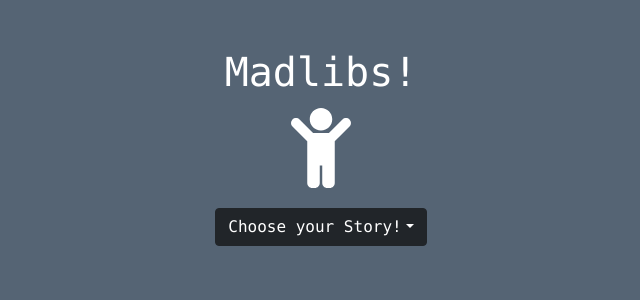
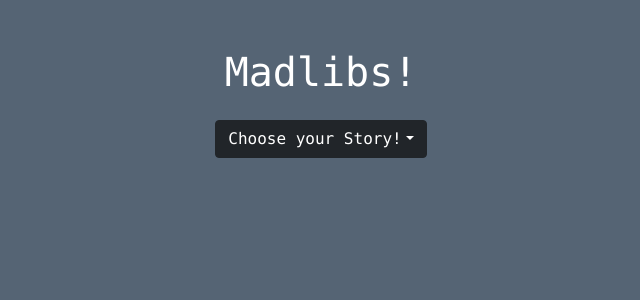
Before and after one commit to sammerham/mad_libs_react, a React (Create React App) app: page / in a window 1280 px wide. Shown: the top 300 px of the page, without its empty margins (319-959 px from the left). Built offline with nearby package versions, Linux system fonts and the light colour scheme.

Commit message:
removed icon

```diff
--- a/src/Madlibs.js
+++ b/src/Madlibs.js
@@ -2,10 +2,10 @@ import React, { useState } from "react";
 import StoryForm from "./StoryForm";
 import StoryChoices from "./StoryChoices";
 import "./Madlibs.css";
-import { FontAwesomeIcon } from "@fortawesome/react-fontawesome";
-import { faChild } from "@fortawesome/free-solid-svg-icons";
+// import { FontAwesomeIcon } from "@fortawesome/react-fontawesome";
+// import { faChild } from "@fortawesome/free-solid-svg-icons";
 
-const childIcon = <FontAwesomeIcon icon={faChild} size="5x" />;
+// const childIcon = <FontAwesomeIcon icon={faChild} size="5x" />;
 
 
 function Madlibs() {
@@ -43,7 +43,7 @@ function Madlibs() {
     <div className="Madlibs">
       <div className="d-flex flex-column align-items-center justify-content-center mt-5 mb-3">
         <h1>Madlibs!</h1>
-        <div className="my-1">{childIcon}</div>
+        {/* <div className="my-1">{childIcon}</div> */}
 
       </div>
 
```
